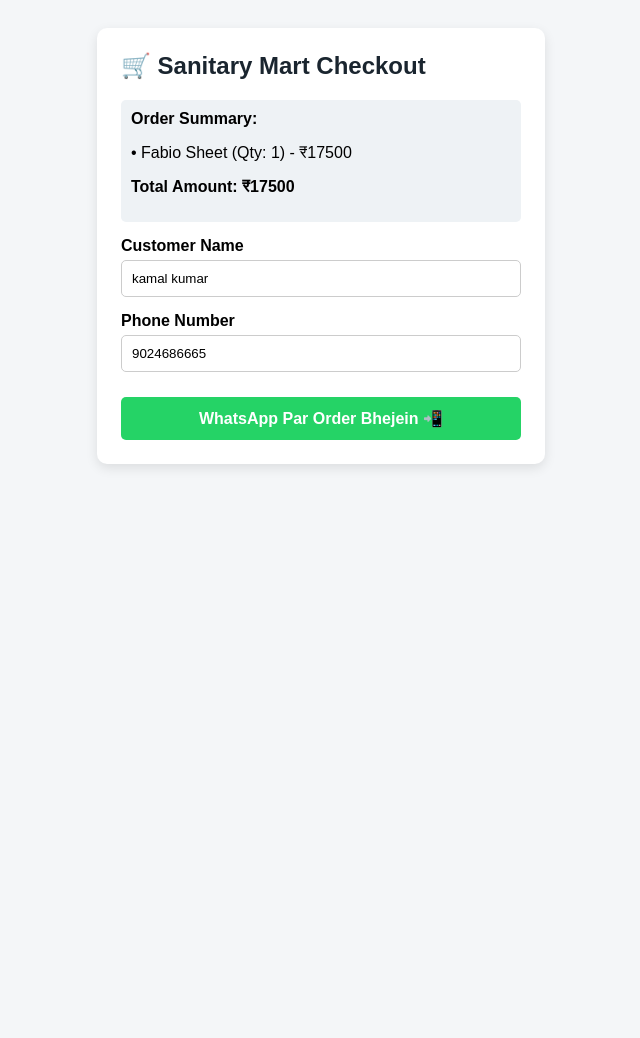
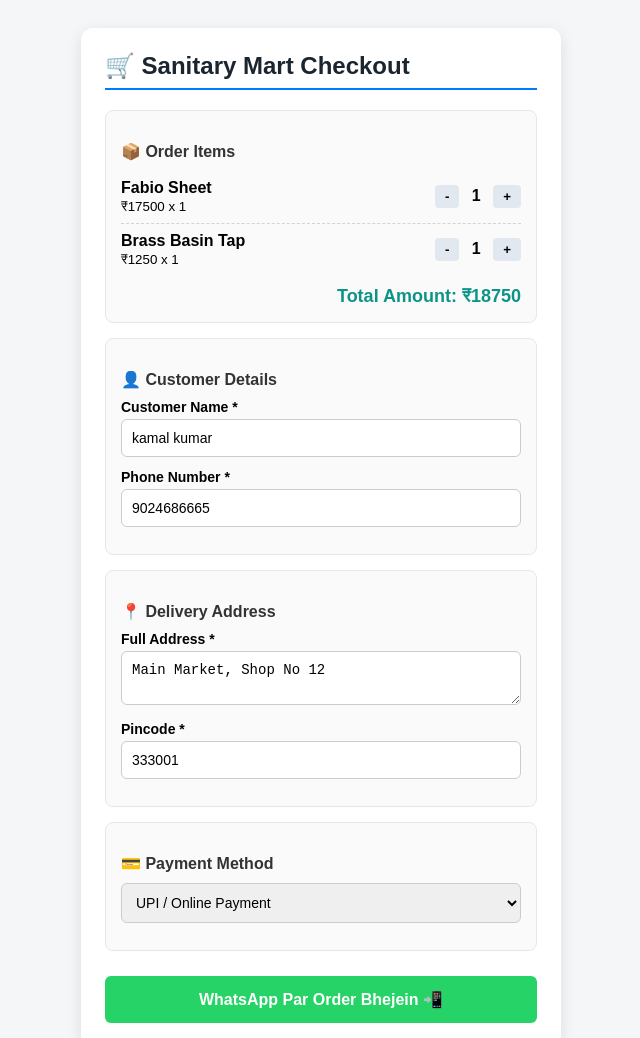
Before and after one commit to kamalkumar1153-jpg/sanitarymart2-, a plain HTML site: page index.html in a window 1280 px wide. Shown: the top 1038 px of the page, without its empty margins (319-959 px from the left). Before the commit the page ends 800 px from the top, so only its background shows below. Drawn offline with Linux system fonts and the light colour scheme.

Commit message:
Enhance checkout page layout and styling
Updated styles and structure for checkout page, including improved cart item display and customer details form.

```diff
--- a/index.html
+++ b/index.html
@@ -5,6 +5,9 @@
     <meta name="viewport" content="width=device-width, initial-scale=1.0">
     <title>Sanitary Mart - Checkout</title>
     <style>
+        * {
+            box-sizing: border-box;
+        }
         body {
             font-family: Arial, sans-serif;
             background-color: #f4f6f8;
@@ -15,50 +18,87 @@
         .checkout-card {
             background: #ffffff;
             padding: 24px;
-            border-radius: 10px;
-            box-shadow: 0 4px 12px rgba(0,0,0,0.1);
-            max-width: 400px;
+            border-radius: 12px;
+            box-shadow: 0 4px 15px rgba(0,0,0,0.1);
+            max-width: 480px;
             width: 100%;
         }
         h2 {
             margin-top: 0;
             color: #1a252f;
+            border-bottom: 2px solid #007bff;
+            padding-bottom: 8px;
+        }
+        h3 {
+            margin-bottom: 10px;
+            font-size: 16px;
+            color: #333;
+        }
+        .cart-section, .form-section {
+            background: #fafafa;
+            border: 1px solid #e2e8f0;
+            padding: 15px;
+            border-radius: 8px;
+            margin-bottom: 15px;
+        }
+        .cart-item {
+            display: flex;
+            justify-content: space-between;
+            align-items: center;
+            padding: 8px 0;
+            border-bottom: 1px dashed #cbd5e1;
+        }
+        .cart-item:last-child {
+            border-bottom: none;
+        }
+        .qty-btn {
+            background: #e2e8f0;
+            border: none;
+            padding: 4px 10px;
+            border-radius: 4px;
+            cursor: pointer;
+            font-weight: bold;
+        }
+        .qty-btn:hover {
+            background: #cbd5e1;
         }
         .form-group {
-            margin-bottom: 15px;
+            margin-bottom: 12px;
         }
         label {
             display: block;
-            margin-bottom: 5px;
+            margin-bottom: 4px;
             font-weight: bold;
+            font-size: 14px;
         }
-        input {
+        input, select, textarea {
             width: 100%;
             padding: 10px;
             border: 1px solid #ccc;
-            border-radius: 5px;
-            box-sizing: border-box;
+            border-radius: 6px;
+            font-size: 14px;
+        }
+        .total-box {
+            font-size: 18px;
+            font-weight: bold;
+            color: #0d9488;
+            text-align: right;
+            margin-top: 10px;
         }
         .btn-whatsapp {
             width: 100%;
             background-color: #25D366;
             color: white;
             border: none;
-            padding: 12px;
+            padding: 14px;
             font-size: 16px;
             font-weight: bold;
-            border-radius: 5px;
+            border-radius: 6px;
             cursor: pointer;
             margin-top: 10px;
         }
         .btn-whatsapp:hover {
             background-color: #1eb855;
-        }
-        .item-preview {
-            background: #eef2f5;
-            padding: 10px;
-            border-radius: 5px;
-            margin-bottom: 15px;
         }
     </style>
 </head>
@@ -67,21 +107,52 @@
 <div class="checkout-card">
     <h2>🛒 Sanitary Mart Checkout</h2>
 
-    <div class="item-preview">
-        <strong>Order Summary:</strong>
-        <p id="items-list"></p>
-        <p><strong>Total Amount: ₹<span id="total-price">0</span></strong></p>
+    <!-- 1. Multi-Product & Quantity Control Section -->
+    <div class="cart-section">
+        <h3>📦 Order Items</h3>
+        <div id="cart-list"></div>
+        <div class="total-box">Total Amount: ₹<span id="grand-total">0</span></div>
     </div>
 
+    <!-- Customer & Delivery Details Section -->
     <form id="orderForm">
-        <div class="form-group">
-            <label for="name">Customer Name</label>
-            <input type="text" id="name" placeholder="Name darj karein" value="kamal kumar" required>
+        <div class="form-section">
+            <h3>👤 Customer Details</h3>
+            <div class="form-group">
+                <label for="name">Customer Name *</label>
+                <input type="text" id="name" placeholder="Naam darj karein" value="kamal kumar" required>
+            </div>
+
+            <div class="form-group">
+                <label for="phone">Phone Number *</label>
+                <input type="tel" id="phone" placeholder="10 digit phone number" value="9024686665" required>
+            </div>
         </div>
 
-        <div class="form-group">
-            <label for="phone">Phone Number</label>
-            <input type="tel" id="phone" placeholder="Phone number darj karein" value="9024686665" required>
+        <!-- 2. Delivery Address & Pincode Section -->
+        <div class="form-section">
+            <h3>📍 Delivery Address</h3>
+            <div class="form-group">
+                <label for="address">Full Address *</label>
+                <textarea id="address" rows="2" placeholder="Ghar / Dukan No., Market, Area" required>Main Market, Shop No 12</textarea>
+            </div>
+
+            <div class="form-group">
+                <label for="pincode">Pincode *</label>
+                <input type="text" id="pincode" placeholder="Pincode darj karein" value="333001" required>
+            </div>
+        </div>
+
+        <!-- 3. Payment Method Section -->
+        <div class="form-section">
+            <h3>💳 Payment Method</h3>
+            <div class="form-group">
+                <select id="payment-method">
+                    <option value="UPI / Online Payment">UPI / Online Payment</option>
+                    <option value="Cash on Delivery (COD)">Cash on Delivery (COD)</option>
+                    <option value="Bank Transfer">Bank Transfer</option>
+                </select>
+            </div>
         </div>
 
         <button type="button" class="btn-whatsapp" onclick="sendWhatsAppOrder()">
@@ -91,66 +162,108 @@
 </div>
 
 <script>
-    // 1. Aapka Cart Data (Product Name dynamic yahan se aayega)
-    const cartItems = [
-        { name: "Fabio Sheet", qty: 1, price: 17500 }
-        // Agar multple items ho toh aise add ho jayenge:
-        // { name: "Brass Tap", qty: 2, price: 1200 }
+    // Dukan Ka WhatsApp Number (Country code 91 ke sath)
+    const storeWhatsAppNumber = "919024686665";
+
+    // Dynamic Multi-Product List
+    let cartItems = [
+        { id: 1, name: "Fabio Sheet", qty: 1, price: 17500 },
+        { id: 2, name: "Brass Basin Tap", qty: 1, price: 1250 }
     ];
 
-    // 2. Apni Dukan Ka WhatsApp Number Yahan Dalein (Country code 91 ke saath)
-    const storeWhatsAppNumber = "919024686665";
+    // Quantity Update Function (+ / -)
+    function changeQty(index, change) {
+        if (cartItems[index].qty + change > 0) {
+            cartItems[index].qty += change;
+        } else {
+            // Quantity 0 hone par remove karne ka confirm
+            if (confirm(`${cartItems[index].name} ko cart se hatayein?`)) {
+                cartItems.splice(index, 1);
+            }
+        }
+        renderCart();
+    }
 
-    // UI me items dikhane aur total calculate karne ka function
-    function loadOrderDetails() {
-        let itemsHtml = "";
+    // Cart Render & Total Calculate Function
+    function renderCart() {
+        const cartList = document.getElementById("cart-list");
+        let html = "";
         let total = 0;
 
-        cartItems.forEach(item => {
-            itemsHtml += `• ${item.name} (Qty: ${item.qty}) - ₹${item.price}<br>`;
-            total += item.price * item.qty;
-        });
-
-        document.getElementById("items-list").innerHTML = itemsHtml;
-        document.getElementById("total-price").innerText = total;
-    }
-
-    // WhatsApp par dynamic message bhejne ka function
-    function sendWhatsAppOrder() {
-        const customerName = document.getElementById("name").value.trim();
-        const customerPhone = document.getElementById("phone").value.trim();
-
-        if (!customerName || !customerPhone) {
-            alert("Kripya Naam aur Phone Number darj karein!");
+        if (cartItems.length === 0) {
+            cartList.innerHTML = "<p style='color:red;'>Cart khali hai!</p>";
+            document.getElementById("grand-total").innerText = "0";
             return;
         }
 
-        // Dynamic Products List tayar karna
+        cartItems.forEach((item, index) => {
+            let itemTotal = item.price * item.qty;
+            total += itemTotal;
+            html += `
+                <div class="cart-item">
+                    <div>
+                        <strong>${item.name}</strong><br>
+                        <small>₹${item.price} x ${item.qty}</small>
+                    </div>
+                    <div>
+                        <button type="button" class="qty-btn" onclick="changeQty(${index}, -1)">-</button>
+                        <span style="margin: 0 8px; font-weight:bold;">${item.qty}</span>
+                        <button type="button" class="qty-btn" onclick="changeQty(${index}, 1)">+</button>
+                    </div>
+                </div>
+            `;
+        });
+
+        cartList.innerHTML = html;
+        document.getElementById("grand-total").innerText = total;
+    }
+
+    // WhatsApp Message Send Function
+    function sendWhatsAppOrder() {
+        const name = document.getElementById("name").value.trim();
+        const phone = document.getElementById("phone").value.trim();
+        const address = document.getElementById("address").value.trim();
+        const pincode = document.getElementById("pincode").value.trim();
+        const paymentMethod = document.getElementById("payment-method").value;
+
+        if (!name || !phone || !address || !pincode) {
+            alert("Kripya saari details fill karein!");
+            return;
+        }
+
+        if (cartItems.length === 0) {
+            alert("Cart me kam se kam ek product hona chahiye!");
+            return;
+        }
+
+        // Product List Text Formatting
         let productListText = "";
         let grandTotal = 0;
 
         cartItems.forEach(item => {
-            productListText += `• ${item.name} (Qty: ${item.qty}) - ₹${item.price}\n`;
-            grandTotal += item.price * item.qty;
+            let subtotal = item.price * item.qty;
+            productListText += `• ${item.name} (Qty: ${item.qty}) - ₹${subtotal}\n`;
+            grandTotal += subtotal;
         });
 
-        // Dynamic WhatsApp Message Format
+        // New WhatsApp Message Format
         let message = `🛒 *NEW ORDER - SANITARY MART*\n\n` +
-                      `👤 *Customer Name:* ${customerName}\n` +
-                      `📞 *Phone:* ${customerPhone}\n\n` +
+                      `👤 *Customer Name:* ${name}\n` +
+                      `📞 *Phone:* ${phone}\n\n` +
                       `📦 *Order Items:*\n` +
                       `${productListText}\n` +
                       `💰 *Total Amount:* ₹${grandTotal}\n\n` +
+                      `📍 *Delivery Address:*\n${address}\n` +
+                      `📮 *Pincode:* ${pincode}\n\n` +
+                      `💳 *Payment Method:* ${paymentMethod}\n\n` +
                       `Please confirm my order and share payment details!`;
 
-        // URL Encode karke WhatsApp open karna
         let whatsappURL = `https://wa.me/${storeWhatsAppNumber}?text=${encodeURIComponent(message)}`;
-
         window.open(whatsappURL, '_blank');
     }
 
-    // Page load hone par details load karein
-    loadOrderDetails();
+    // Page Load hote hi cart initialize karein
+    renderCart();
 </script>
 
 </body>
```
